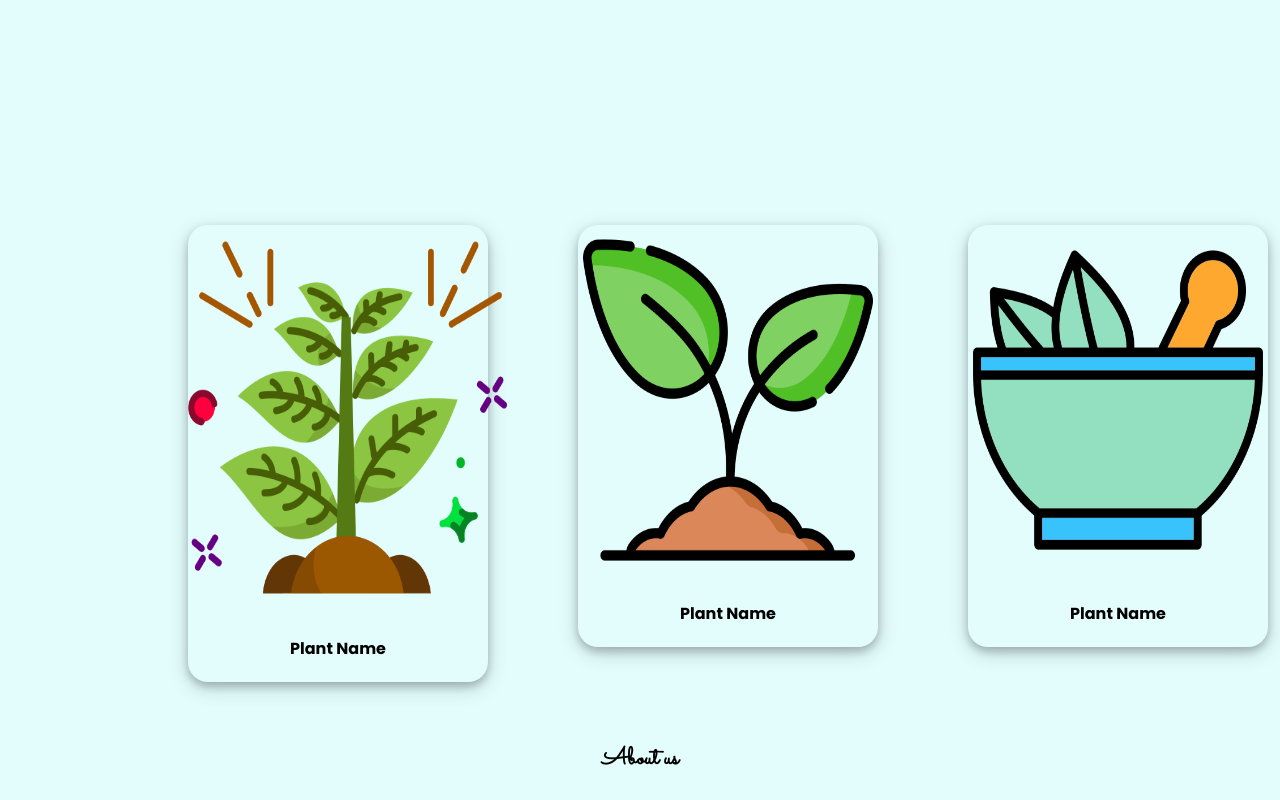
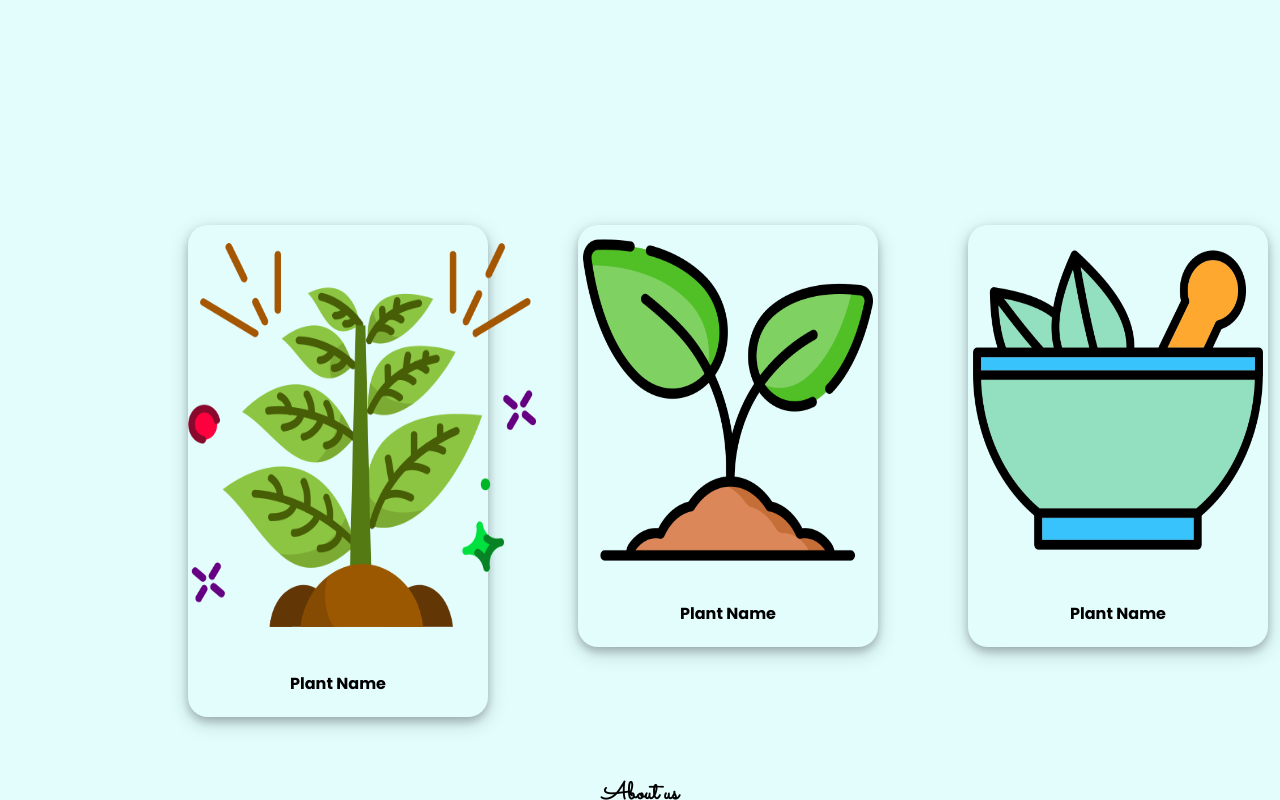
Before and after one commit to mr-rithish/Herbarium, a plain HTML site: page index.html in a window 1280 px wide. In both pictures the pointer is over the picture 338 px from the left and 887 px from the top of the page. Shown: the part 487-1287 px from the top of the page. Drawn offline with Linux system fonts and the light colour scheme.

Commit message:
Update styles.css

```diff
--- a/CSS/styles.css
+++ b/CSS/styles.css
@@ -61,5 +61,5 @@ p{
     padding-left: 90px;
 }
 .polaroid img:hover{
-    zoom:1.1;
+    zoom:1.2;
 }
```
